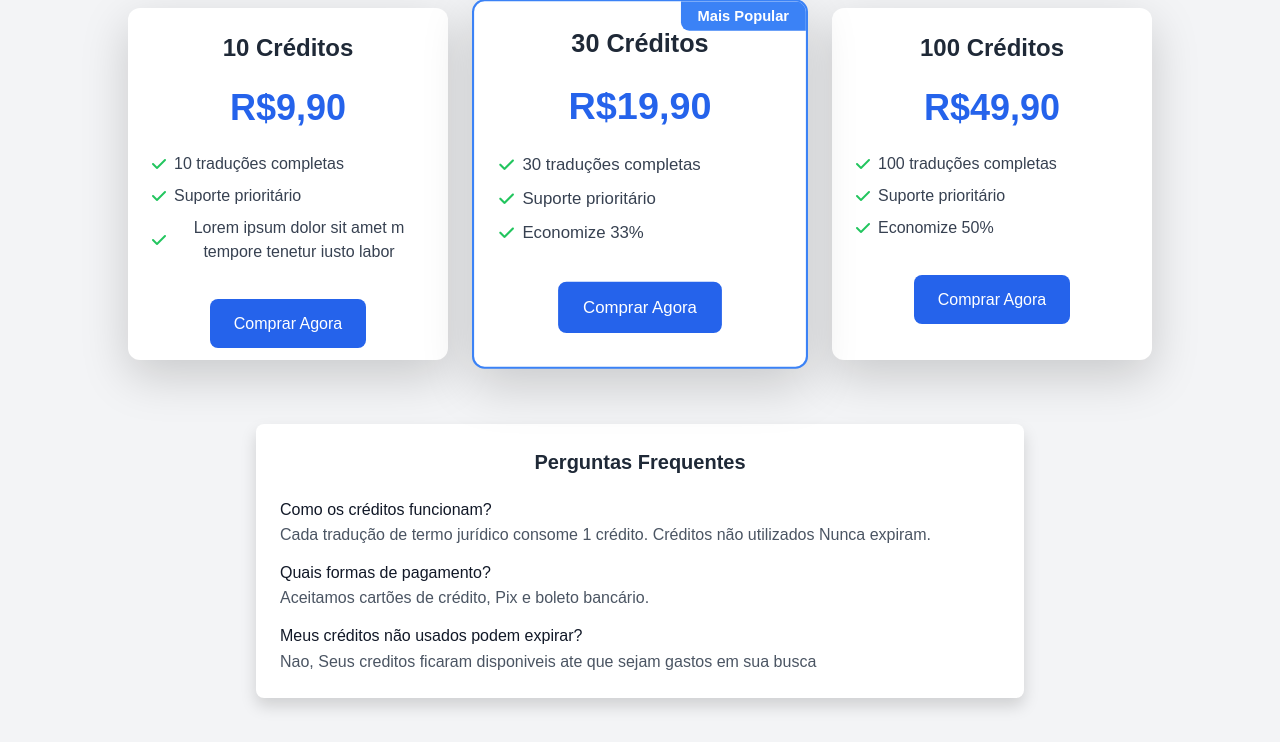
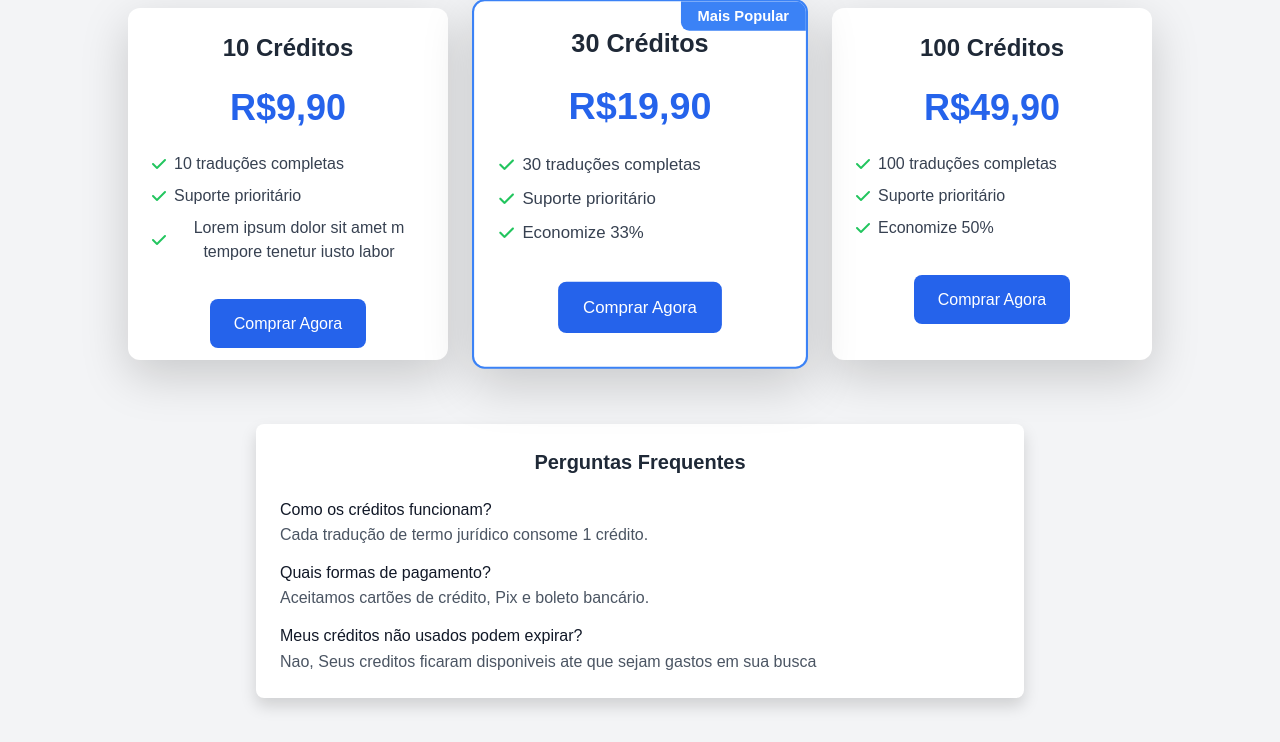
Before and after one commit to santosgv/tradutor_burocracia, a Django app: page /creditos/ in a window 1280 px wide. Shown: the part 332-1074 px from the top of the page. Run offline with Django 5.2, Linux system fonts and the light colour scheme; the visitor is signed in with stand-in values (Sample User, id 1); some libraries are stand-ins or nearby versions.

Commit message:
pagina de vendas

```diff
--- a/Core/templates/vendas.html
+++ b/Core/templates/vendas.html
@@ -117,7 +117,7 @@
                 <div class="space-y-4 text-left">
                     <div>
                         <h4 class="font-medium text-gray-900">Como os créditos funcionam?</h4>
-                        <p class="text-gray-600 mt-1">Cada tradução de termo jurídico consome 1 crédito. Créditos não utilizados Nunca expiram.</p>
+                        <p class="text-gray-600 mt-1">Cada tradução de termo jurídico consome 1 crédito.</p>
                     </div>
                     <div>
                         <h4 class="font-medium text-gray-900">Quais formas de pagamento?</h4>
```
